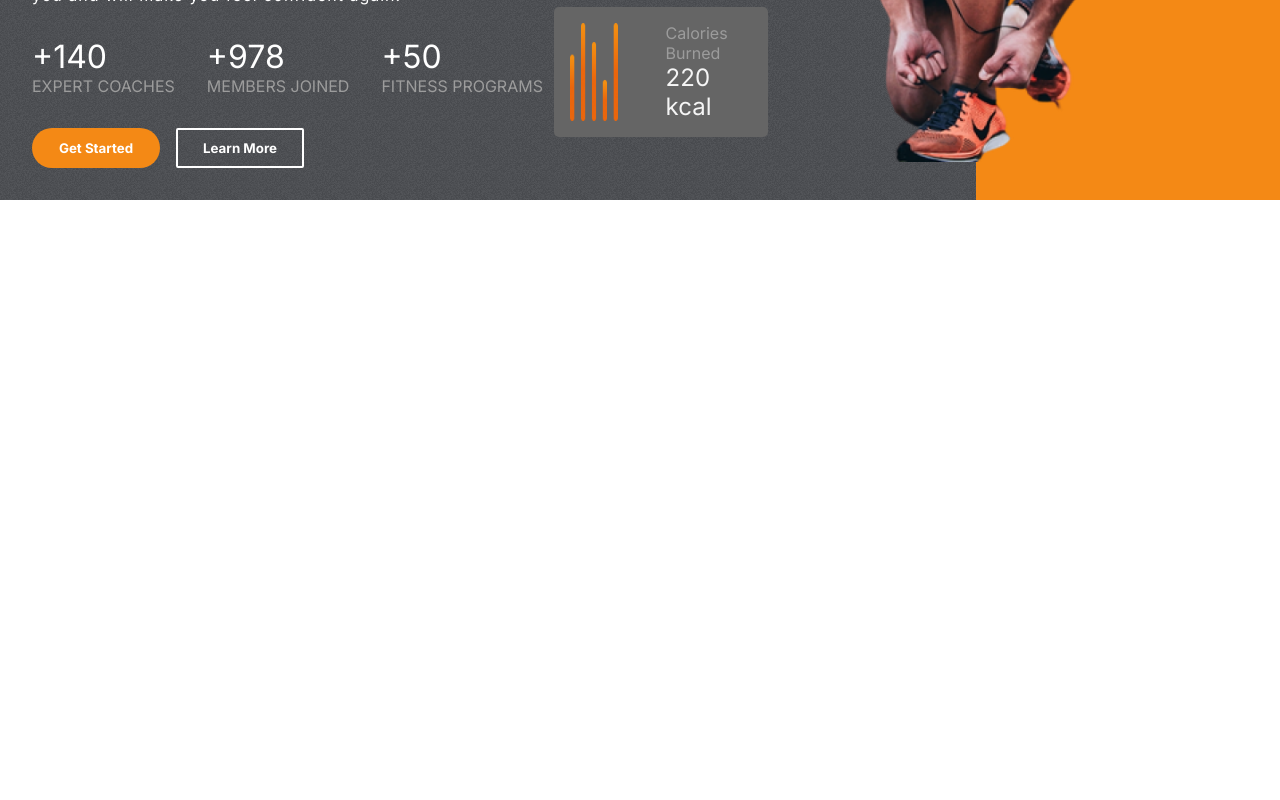
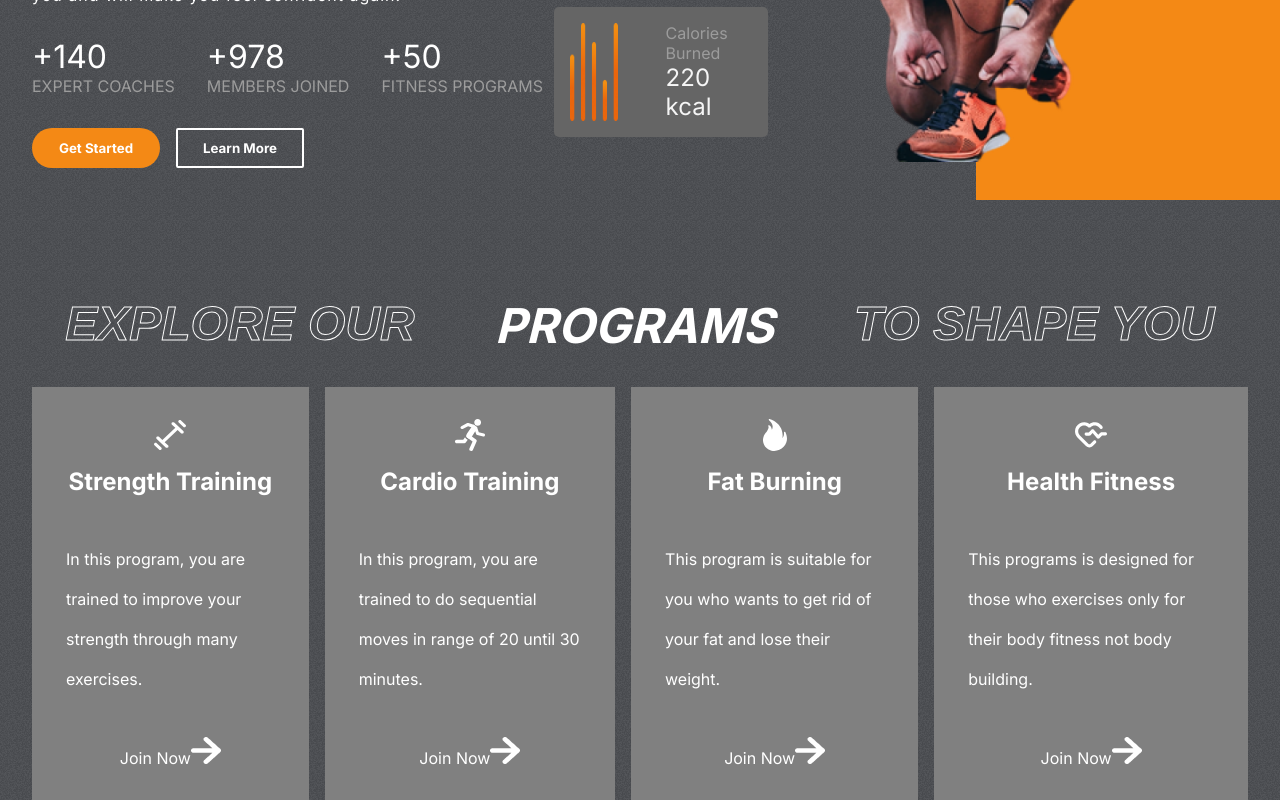
Before and after one commit to Ankitsingh6299/MyGym, a React (Create React App) app: page / in a window 1280 px wide. Shown: the part 521-1321 px from the top of the page. Before the commit the page ends 800 px from the top, so only its background shows below. Built offline with nearby package versions, Linux system fonts and the light colour scheme.

Commit message:
Explore Programs,section and cards made

```diff
--- a/src/App.js
+++ b/src/App.js
@@ -1,10 +1,12 @@
 import './App.css';
 import Hero from './components/Hero';
+import Program from './components/Program';
 
 function App() {
   return (
     <div className="App">
           <Hero />
+          <Program />
     </div>
   );
 }
--- /dev/null
+++ b/src/components/Program.css
@@ -0,0 +1,48 @@
+.Programs  {
+    display: flex;
+   flex-direction: column;
+   padding: 0 2rem;
+    gap: 2rem;
+}
+.programs-header{
+    display: flex;
+    gap: 5rem;
+    font-size: 3rem;
+    text-transform: uppercase;
+    font-style: italic;
+    font-weight: bold;
+    justify-content: center;
+    color: white;
+}
+.program-categories{
+    display: flex;
+    gap: 1rem;
+}
+
+.category{
+    display: flex;
+    flex-direction: column;
+    padding: 2rem ;
+    gap: 1rem;
+    align-items: center;
+    justify-content: space-between;
+    color: white;
+    background-color: gray;
+
+}
+.category>:nth-child(1){
+    width: 2rem;
+    height: 2rem;
+    fill: white;
+}
+.category>:nth-child(2){
+    font-weight: bold;
+    font-size: 1.5rem;
+}
+.category>:nth-child(3){
+    margin-top: 25px;
+    margin-bottom: 20px;
+    padding: 2px;
+    font-size: 1rem;
+    line-height: 40px;
+}
--- /dev/null
+++ b/src/components/Program.js
@@ -0,0 +1,31 @@
+import React from 'react'
+import './Program.css';
+import {programsData} from '../data/programsData';
+import RightArrow from '../assets/rightArrow.png'
+function Program() {
+  return (
+    <div className='Programs' id='programs'>
+        <div className='programs-header'>
+        <span className='stroke-text'>Explore our</span>
+        <span>Programs</span>
+        <span className='stroke-text'>To Shape You</span>
+        </div>
+
+        <div className='program-categories'>
+            {programsData.map((program)=>(
+                <div className='category'>
+                    {program.image}
+                    <span>{program.heading}</span>
+                    <span>{program.details}</span>
+                    <div className='join-now'>
+                        <span>Join Now</span>
+                        <img src={RightArrow} alt='' />
+                    </div>
+                </div>
+            ))}
+        </div>
+    </div>
+  )
+}
+
+export default Program
```
